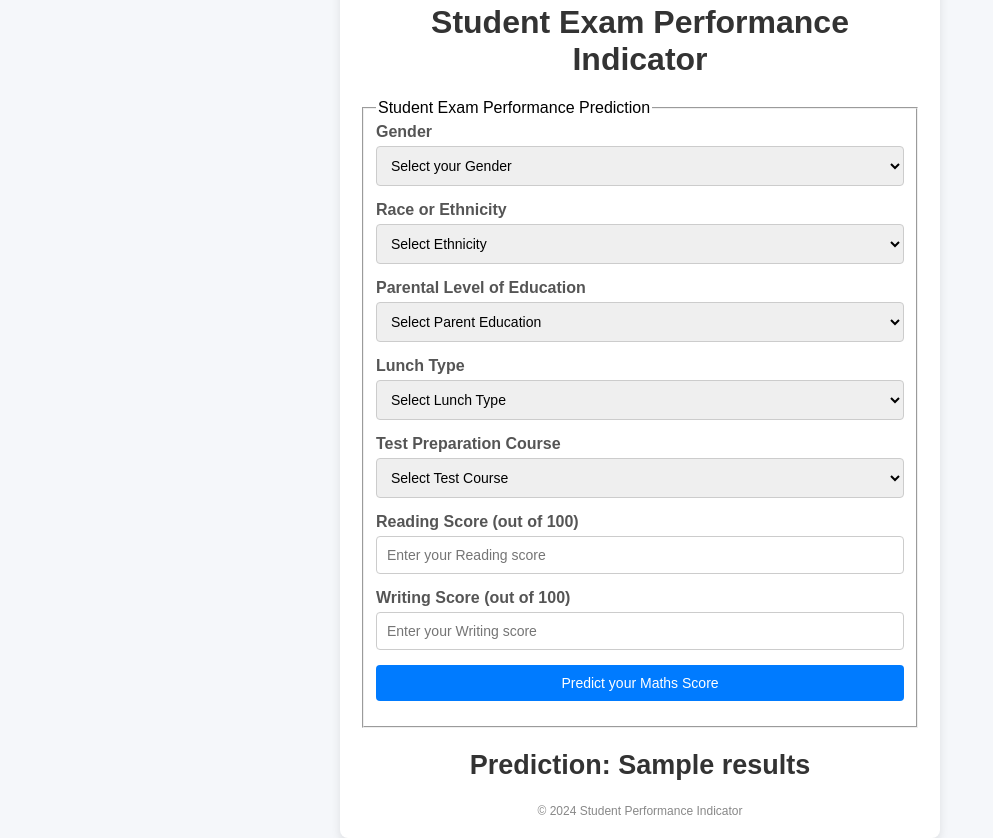
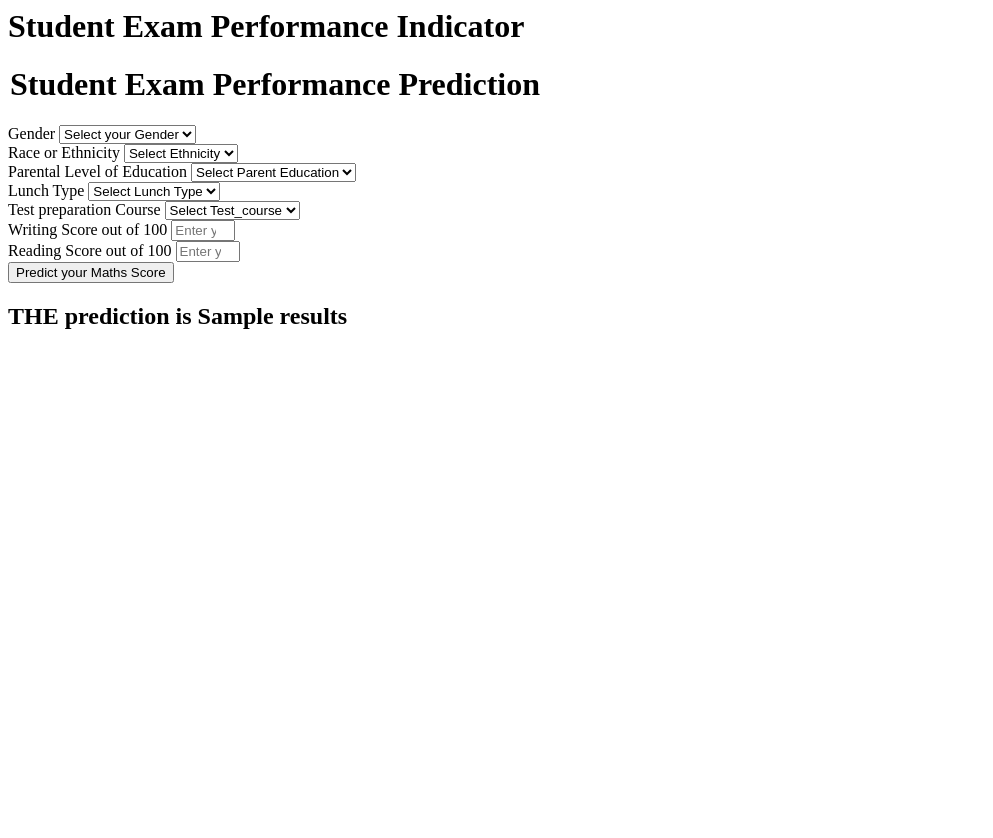
Before and after one commit to fahads120/mlprojectnew, a Flask app: template templates/home.html in a window 1280 px wide. Shown: the whole page, without its empty margins (0-993 px from the left). After the commit the page ends 329 px from the top, so only its background shows below. Run offline with Flask 3, Linux system fonts and the light colour scheme; the template is opened without the code that fills it: most values are stand-ins (such as "Sample title", 1, 10 or a date in 2020).

Commit message:
New Addition

```diff
--- a/templates/home.html
+++ b/templates/home.html
@@ -1,181 +1,111 @@
-<!DOCTYPE html>
-<html lang="en">
+<html>
+<body>
+    <div class="login">
+       <h1>Student Exam Performance Indicator</h1>
 
-<head>
-    <meta charset="UTF-8">
-    <meta name="viewport" content="width=device-width, initial-scale=1.0">
-    <title>Student Exam Performance Indicator</title>
-    <style>
-        body {
-            font-family: Arial, sans-serif;
-            background-color: #f5f7fa;
-            margin: 0;
-            padding: 0;
-            display: flex;
-            justify-content: center;
-            align-items: center;
-            height: 100vh;
-        }
-
-        .container {
-            width: 100%;
-            max-width: 600px;
-            background: #ffffff;
-            border-radius: 8px;
-            box-shadow: 0 4px 10px rgba(0, 0, 0, 0.1);
-            padding: 20px;
-            box-sizing: border-box;
-        }
-
-        h1, h2 {
-            text-align: center;
-            color: #333333;
-        }
-
-        form {
-            margin-top: 20px;
-        }
-
-        .form-group {
-            margin-bottom: 15px;
-        }
-
-        label {
-            font-weight: bold;
-            display: block;
-            margin-bottom: 5px;
-            color: #555555;
-        }
-
-        select,
-        input[type="number"],
-        input[type="submit"] {
-            width: 100%;
-            padding: 10px;
-            border-radius: 4px;
-            border: 1px solid #cccccc;
-            font-size: 14px;
-            box-sizing: border-box;
-        }
-
-        input[type="submit"] {
-            background-color: #007bff;
-            color: white;
-            border: none;
-            cursor: pointer;
-            transition: background-color 0.3s ease;
-        }
-
-        input[type="submit"]:hover {
-            background-color: #0056b3;
-        }
-
-        .form-group select:focus,
-        .form-group input:focus {
-            border-color: #007bff;
-            outline: none;
-        }
-
-        .prediction {
-            margin-top: 20px;
-            font-size: 18px;
-            text-align: center;
-            color: #007bff;
-        }
-
-        .footer {
-            text-align: center;
-            margin-top: 10px;
-            color: #888888;
-            font-size: 12px;
-        }
-    </style>
-</head>
-
-<body>
-    <div class="container">
-        <h1>Student Exam Performance Indicator</h1>
-        <form action="{{ url_for('predict_datapoint') }}" method="post">
-            <fieldset>
+       <form action="{{ url_for('predict_datapoint')}}" method="post">
+        <h1>
             <legend>Student Exam Performance Prediction</legend>
-                <div class="form-group">
-                    <label for="gender">Gender</label>
-                    <select id="gender" name="gender" required>
-                        <option value="" selected disabled>Select your Gender</option>
-                        <option value="male">Male</option>
-                        <option value="female">Female</option>
+        </h1>
+        <div class="mb-3">
+            <label class="form-label">Gender</label>
+            <select class="form-control" name="gender" placeholder="Enter you Gender" required>
+                <option class="placeholder" selected disabled value="">Select your Gender</option>
+                <option value="male">
+                    Male
+                </option>
+                <option value="female">
+                    Female
+                </option>
             </select>
         </div>
-
-                <div class="form-group">
-                    <label for="ethnicity">Race or Ethnicity</label>
-                    <select id="ethnicity" name="ethnicity" required>
-                        <option value="" selected disabled>Select Ethnicity</option>
-                        <option value="group A">Group A</option>
-                        <option value="group B">Group B</option>
-                        <option value="group C">Group C</option>
-                        <option value="group D">Group D</option>
-                        <option value="group E">Group E</option>
+        <div class="mb-3">
+            <label class="form-label">Race or Ethnicity</label>
+            <select class="form-control" name="ethnicity" placeholder="Enter you ethnicity" required>
+                <option class="placeholder" selected disabled value="">Select Ethnicity</option>
+                <option value="group A">
+                    Group A
+                </option>
+                <option value="group B">
+                    Group B
+                </option>
+                <option value="group C">
+                    Group C
+                </option>
+                <option value="group D">
+                    Group D
+                </option>
+                <option value="group E">
+                    Group E
+                </option>
             </select>
         </div>
-
-                <div class="form-group">
-                    <label for="parent-education">Parental Level of Education</label>
-                    <select id="parent-education" name="parental_level_of_education" required>
-                        <option value="" selected disabled>Select Parent Education</option>
-                        <option value="associate's degree">Associate's degree</option>
-                        <option value="bachelor's degree">Bachelor's degree</option>
-                        <option value="high school">High school</option>
-                        <option value="master's degree">Master's degree</option>
-                        <option value="some college">Some college</option>
-                        <option value="some high school">Some high school</option>
+        <div class="mb-3">
+            <label class="form-label">Parental Level of Education</label>
+            <select class="form-control" name="parental_level_of_education"
+                placeholder="Enter you Parent Education" required>
+                <option class="placeholder" selected disabled value="">Select Parent Education</option>
+                <option value="associate's degree">
+                    associate's degree
+                </option>
+                <option value="bachelor's degree">
+                    bachelor's degree
+                </option>
+                <option value="high school">
+                    high school
+                </option>
+                <option value="master's degree">
+                    master's degree
+                </option>
+                <option value="some college">
+                    some college
+                </option>
+                <option value="some high school">
+                    some high school
+                </option>
             </select>
         </div>
-
-                <div class="form-group">
-                    <label for="lunch">Lunch Type</label>
-                    <select id="lunch" name="lunch" required>
-                        <option value="" selected disabled>Select Lunch Type</option>
-                        <option value="free/reduced">Free/Reduced</option>
-                        <option value="standard">Standard</option>
+        <div class="mb-3">
+            <label class="form-label">Lunch Type</label>
+            <select class="form-control" name="lunch" placeholder="Enter you Lunch" required>
+                <option class="placeholder" selected disabled value="">Select Lunch Type</option>
+                <option value="free/reduced">
+                    free/reduced
+                </option>
+                <option value="standard">
+                    standard
+                </option>
             </select>
         </div>
-
-                <div class="form-group">
-                    <label for="test-course">Test Preparation Course</label>
-                    <select id="test-course" name="test_preparation_course" required>
-                        <option value="" selected disabled>Select Test Course</option>
-                        <option value="none">None</option>
-                        <option value="completed">Completed</option>
+        <div class="mb-3">
+            <label class="form-label">Test preparation Course</label>
+            <select class="form-control" name="test_preparation_course" placeholder="Enter you Course"
+                required>
+                <option class="placeholder" selected disabled value="">Select Test_course</option>
+                <option value="none">
+                    None
+                </option>
+                <option value="completed">
+                    Completed
+                </option>
             </select>
         </div>
-
-                <div class="form-group">
-                    <label for="reading-score">Reading Score (out of 100)</label>
-                    <input id="reading-score" type="number" name="reading_score" min="0" max="100"
-                        placeholder="Enter your Reading score" required>
+        <div class="mb-3">
+            <label class="form-label">Writing Score out of 100</label>
+            <input class="form-control" type="number" name="reading_score"
+                placeholder="Enter your Reading score" min='0' max='100' />
         </div>
-
-                <div class="form-group">
-                    <label for="writing-score">Writing Score (out of 100)</label>
-                    <input id="writing-score" type="number" name="writing_score" min="0" max="100"
-                        placeholder="Enter your Writing score" required>
+        <div class="mb-3">
+            <label class="form-label">Reading Score out of 100</label>
+            <input class="form-control" type="number" name="writing_score"
+                placeholder="Enter your Reading Score" min='0' max='100' />
         </div>
-
-                <div class="form-group">
-                    <input type="submit" value="Predict your Maths Score">
+        <div class="mb-3">
+            <input class="btn btn-primary" type="submit" value="Predict your Maths Score" required />
         </div>
-            </fieldset>
     </form>
-
-        <div class="prediction">
-            <h2>Prediction: {{ results }}</h2>
-        </div>
-
-        <div class="footer">
-            &copy; 2024 Student Performance Indicator
-        </div>
-    </div>
-</body>
-
+    <h2>
+       THE  prediction is {{results}}
+    </h2>
+   <body>
 </html>
```
Also changed, not shown: templates/index.html (+1 -91 lines). Lines whose indentation alone changed are shown as unchanged.
